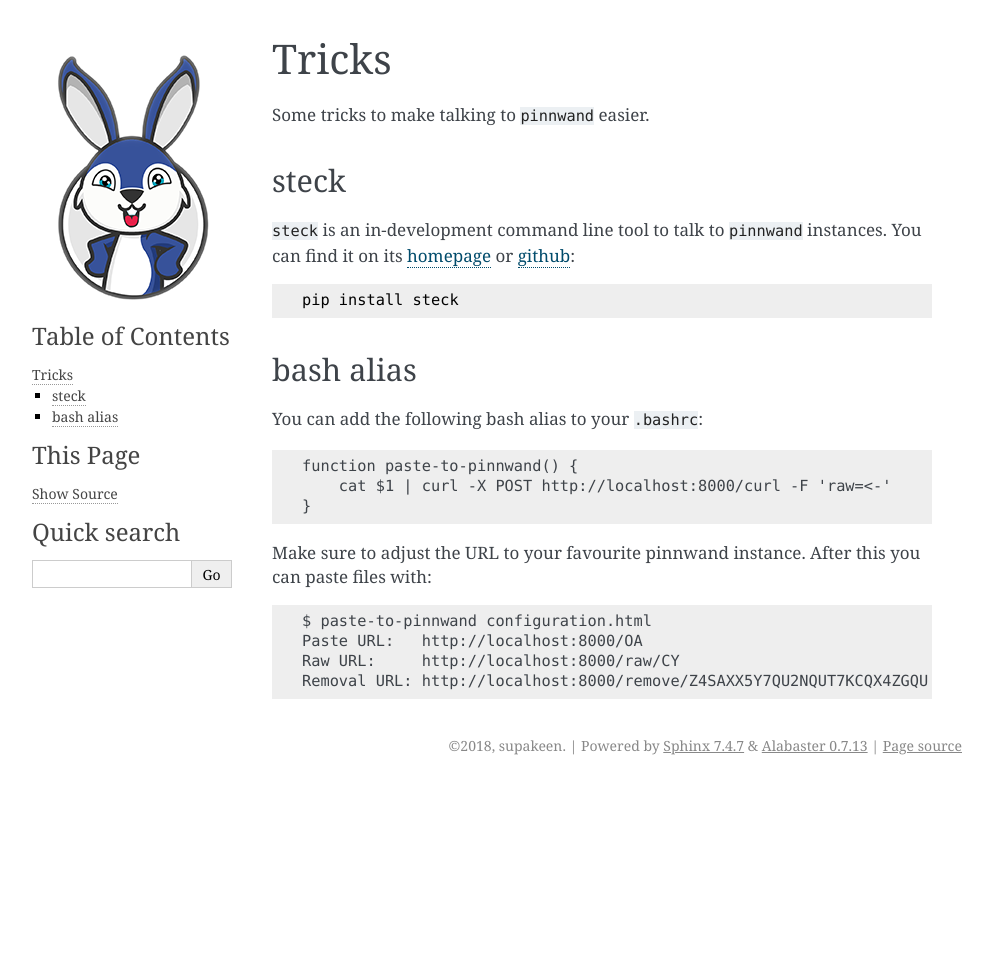
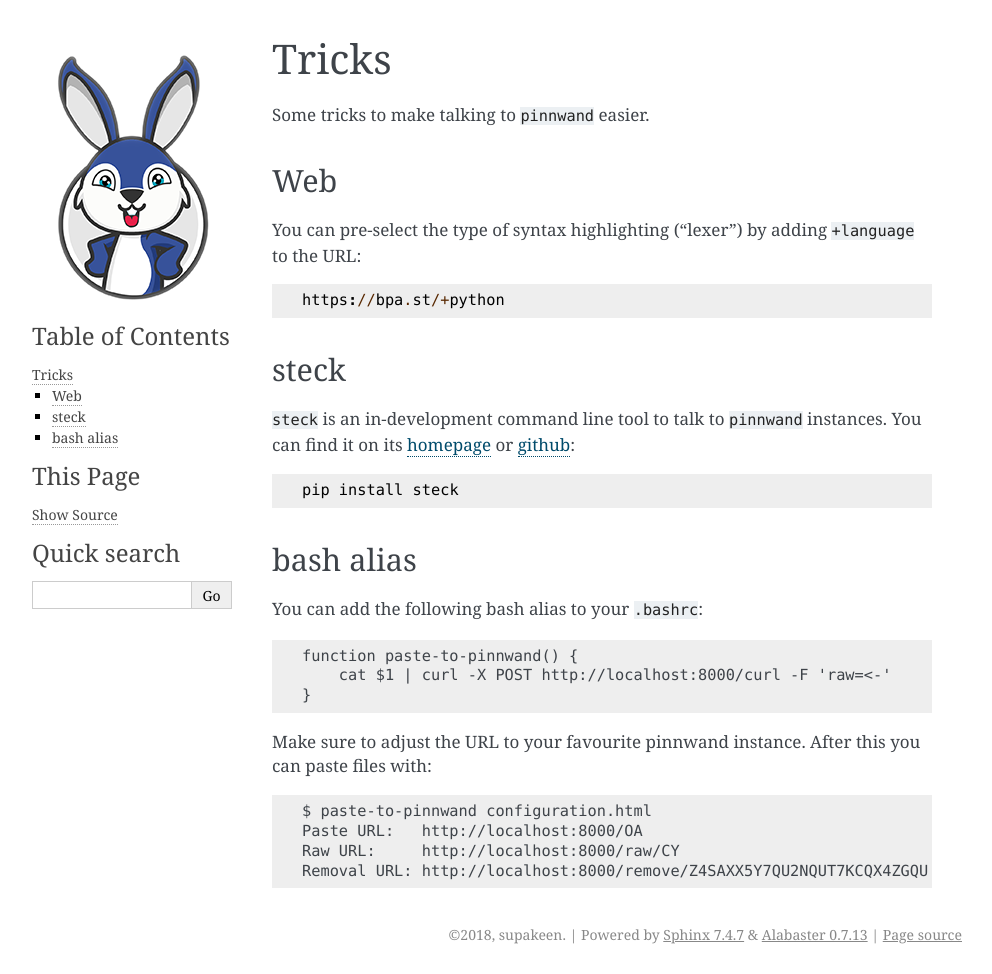
Before and after one commit to supakeen/pinnwand, a Sphinx documentation site: the page built from doc/tricks.rst, in a window 1280 px wide. Shown: the whole page, without its empty margins (148-1140 px from the left). Built offline with Sphinx 7.4.7, drawn with Linux system fonts in a browser that asks for light colours; before the commit the page ends 900 px from its top, so only the background shows below that.

Commit message:
document trick to pre-select lexer via web URL

```diff
--- a/doc/tricks.rst
+++ b/doc/tricks.rst
@@ -4,6 +4,13 @@ Tricks
 ######
 
 Some tricks to make talking to ``pinnwand`` easier.
+
+Web
+***
+
+You can pre-select the type of syntax highlighting ("lexer") by adding ``+language`` to the URL::
+
+  https://bpa.st/+python
 
 steck
 *****
```
